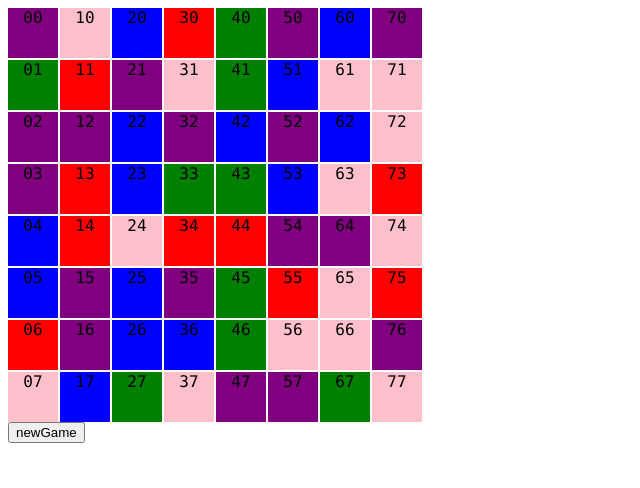
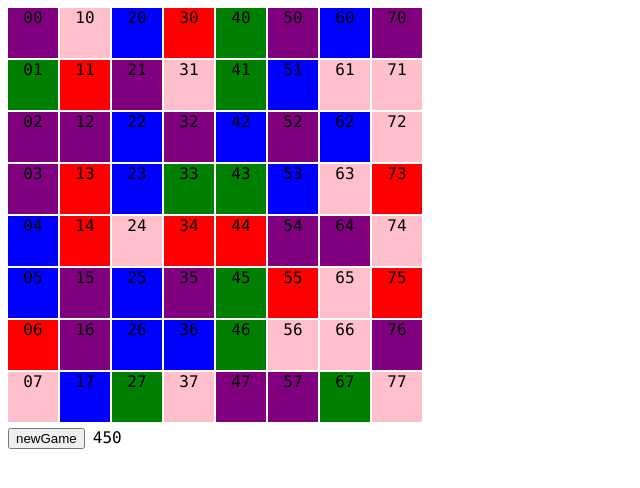
Before and after one commit to RaggaMechanic/gem-match-react, a React (Create React App) app: page / in a window 1280 px wide. Shown: the top 488 px of the page, without its empty margins (0-640 px from the left). Built offline with nearby package versions, Linux system fonts and the light colour scheme.

Commit message:
add points

```diff
--- a/src/App.js
+++ b/src/App.js
@@ -36,7 +36,7 @@ function clearMatches(gems) {
       const gem = newGems.find((g) => g.x === m.x && g.y === m.y);
       if (gem) gem.type = 0; // getNextRand(1, 5)
     });
-    return { needUpdate: true, newGems };
+    return { needUpdate: true, newGems, matches };
   }
 
   return { needUpdate: false, newGems: gems };
@@ -44,6 +44,7 @@ function clearMatches(gems) {
 
 export default function App() {
   const [gems, setGems] = useState([]);
+  const [points, setPoints] = useState(0);
   const [selected, setSelected] = useState(null);
 
   const newGame = () => {
@@ -67,7 +68,7 @@ export default function App() {
 
   const updateGems = async (gems) => {
     console.log("updateGems call", gems);
-    const { needUpdate, newGems } = clearMatches(gems);
+    const { needUpdate, newGems, matches } = clearMatches(gems);
     if (needUpdate) {
       console.log("updateGems setGems", newGems);
 
@@ -77,6 +78,11 @@ export default function App() {
       fillGems(newGems);
       await wait(100);
       setGems(newGems);
+      setPoints(
+        matches
+          .map((m) => m.length * m[0].type * 10)
+          .reduce((c, n) => c + n, points)
+      );
       await wait(500);
       await updateGems(gems);
     }
@@ -130,6 +136,7 @@ export default function App() {
         {grid}
       </div>
       <button onClick={newGame}>newGame</button>
+      <span className="points-value">{points}</span>
     </div>
   );
 }
--- a/src/styles.css
+++ b/src/styles.css
@@ -40,3 +40,8 @@
 .gem.selected {
   border: 2px solid orange;
 }
+
+.points-value {
+  display: inline-block;
+  padding: 6px 8px;
+}
```
